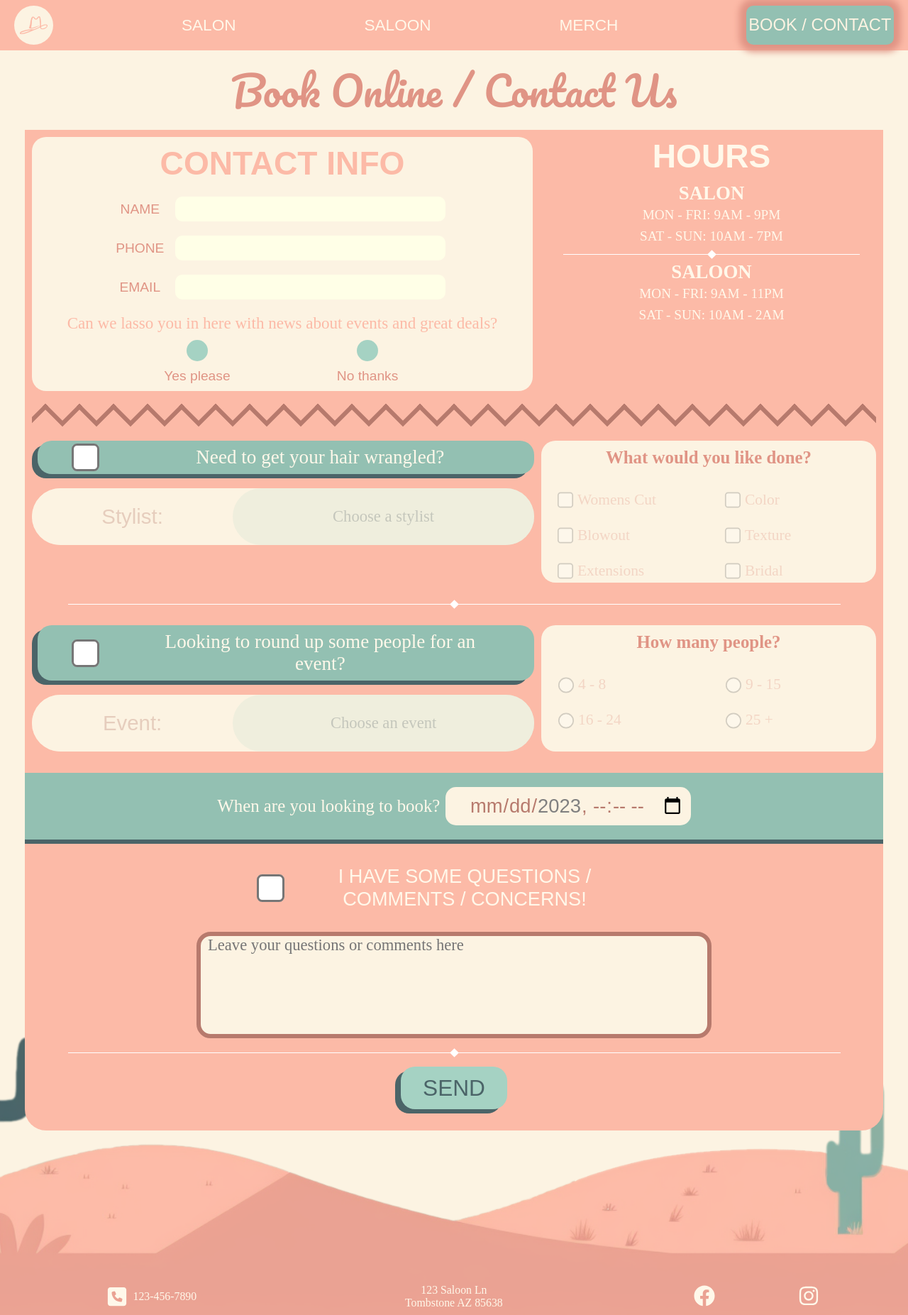
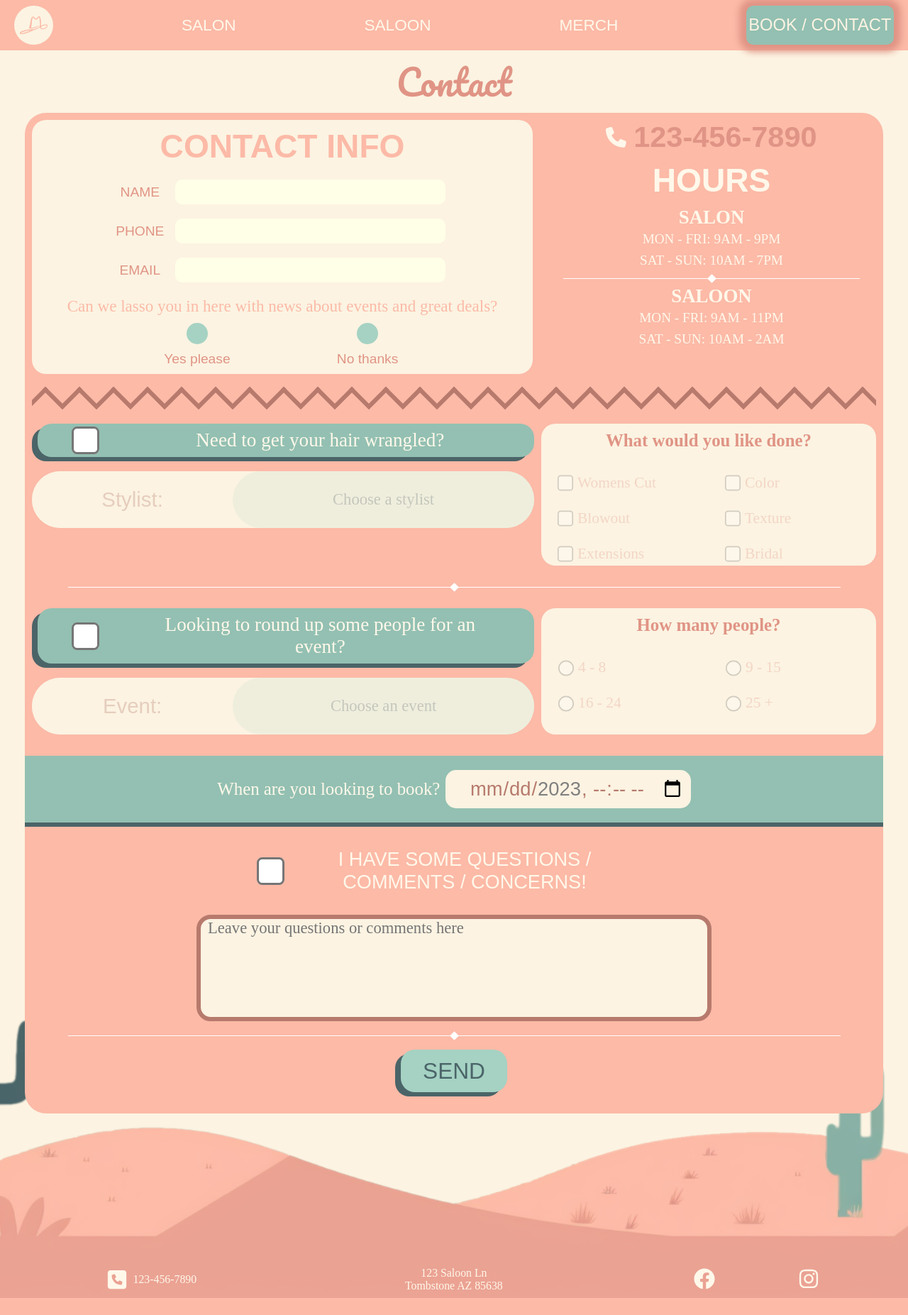
Before and after one commit to kjacobsen327/kjacobsen327.github.io, a PHP site: page /salon_saloon/contact.html in a window 1280 px wide. Shown: the whole page at 71% size. After the commit the page ends 1829 px from the top, so only its background shows below. Run offline with PHP 8.4, Linux system fonts and the light colour scheme; some libraries are stand-ins or nearby versions; some web fonts are replaced.

Commit message:
Add files via upload

```diff
--- a/salon_saloon/contact.html
+++ b/salon_saloon/contact.html
@@ -9,7 +9,8 @@ Business Name: Salon Saloon
 <head>
     <meta charset="utf-8">
     <meta name="viewport" content="width=device-width, initial-scale=1">
-    <meta name="description" content="Salon Saloon: Book appointments and events online, or get in touch with us with any other questions or concerns! ">
+    <meta name="description"
+        content="Salon Saloon: Book appointments and events online, or get in touch with us with any other questions or concerns! ">
     <title>Salon Saloon | Book / Contact</title>
     <link rel="stylesheet" href="styles/styles.css">
     <link rel="preconnect" href="https://fonts.googleapis.com">
@@ -49,7 +50,10 @@ Business Name: Salon Saloon
         </div>
     </nav>
     <main>
-        <h1>Book Online / Contact Us</h1>
+        <header>
+            <h1>Contact</h1>
+        </header>
+
         <section class="featured_services">
 
         </section>
@@ -88,6 +92,10 @@ Business Name: Salon Saloon
                 </div>
 
                 <div class="hours_container">
+                    <section class="phone">
+                        <i class="fa-solid fa-phone fa-lg"></i>
+                        <h2>123-456-7890</h2>
+                    </section>
                     <h3>HOURS</h3>
                     <div class="flexbox_hours_for_mobile">
                         <div class="hours">
@@ -371,25 +379,29 @@ Business Name: Salon Saloon
                         <span id="guestsBlocker" class="blocker"></span>
 
                         <div>
-                            <input type="radio" id="guest_option-1" name="guest_number" value="4 - 8" class="guest_choice">
+                            <input type="radio" id="guest_option-1" name="guest_number" value="4 - 8"
+                                class="guest_choice">
                             <label for="guest_option-1">
                                 4 - 8
                             </label>
                         </div>
                         <div>
-                            <input type="radio" id="guest_option-2" name="guest_number" value="9 - 15" class="guest_choice">
+                            <input type="radio" id="guest_option-2" name="guest_number" value="9 - 15"
+                                class="guest_choice">
                             <label for="guest_option-2">
                                 9 - 15
                             </label>
                         </div>
                         <div>
-                            <input type="radio" id="guest_option-3" name="guest_number" value="16 - 24" class="guest_choice">
+                            <input type="radio" id="guest_option-3" name="guest_number" value="16 - 24"
+                                class="guest_choice">
                             <label for="guest_option-3">
                                 16 - 24
                             </label>
                         </div>
                         <div>
-                            <input type="radio" id="guest_option-4" name="guest_number" value="25 +" class="guest_choice">
+                            <input type="radio" id="guest_option-4" name="guest_number" value="25 +"
+                                class="guest_choice">
                             <label for="guest_option-4">
                                 25 +
                             </label>
--- a/salon_saloon/styles/styles.css
+++ b/salon_saloon/styles/styles.css
@@ -84,7 +84,8 @@ nav a:hover {
     border-bottom: 3px solid #e09485;
 
     transform: scale(1.1);
-transition: .2s;}
+    transition: .2s;
+}
 
 nav a:active {
     color: #4b6468;
@@ -569,22 +570,27 @@ section.drink_container {
 
 
 /* ------------------------------ CONTACT PROPERTIES ------------------------------ */
+
 .contact h1 {
     font-family: 'Pacifico', cursive;
     color: #e09485;
-    font-size: 2.5em;
+    font-size: 2.2em;
     font-weight: 100;
-    height: 15%;
-    margin: 6px;
     text-align: center;
+    margin: 0;
+}
+
+.contact .phone {
+    display: flex;
+    width: 60%;
+    justify-content: space-between;
 }
 
 .outer_container {
     background-color: #fcbaa7;
     margin: 0 35px 160px 35px;
     padding-bottom: 30px;
-    border-bottom-left-radius: 30px;
-    border-bottom-right-radius: 30px;
+    border-radius: 30px;
 }
 
 /* top part of form: contact info / hours section */
@@ -723,11 +729,21 @@ input.text:focus {
 /* properties for hours section */
 div.hours_container {
     width: 40%;
-    /* align-items: center; */
     display: flex;
     flex-direction: column;
     text-align: center;
 }
+
+.contact .phone {
+    display: flex;
+    justify-content: center;
+    align-items: center;
+    width: 100%;
+    gap: 10px;
+    margin-bottom: 10px;
+    font-size: 1.2em;
+}
+
 
 div.hours_container ul {
     padding: 0;
@@ -1088,10 +1104,6 @@ input#booking_time {
     text-align: center;
 }
 
-input#booking_time:focus {
-    /* outline: none; */
-
-}
 
 /* start of text area section */
 section.comments {
```
